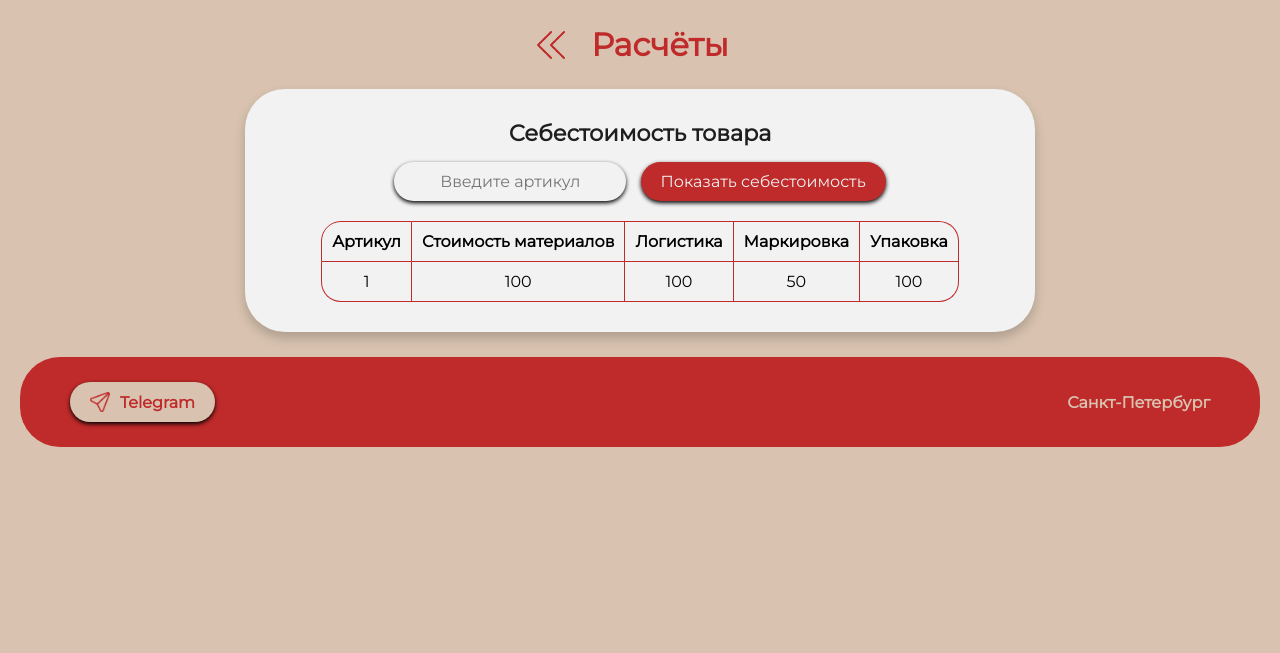
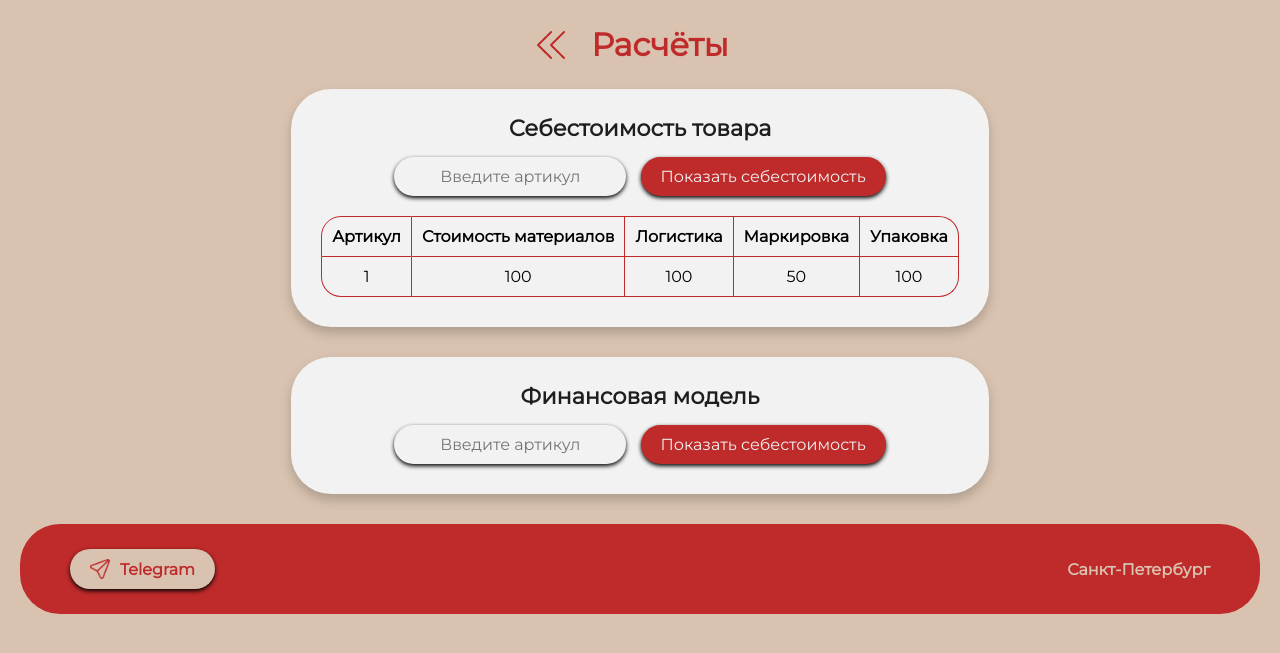
Before and after one commit to ddashikk/CandlesSellingManagement, a Django app: template main_app/templates/page_calculations.html in a window 1280 px wide. Shown: the part 110-763 px from the top of the page. Run offline with Django 5.2, Linux system fonts and the light colour scheme; the template is opened without the code that fills it, so the values that code supplies are empty; parts of the project's set-up code (start-up, migrations or seed data) failed here and were passed over.

Commit message:
- Added block for financial model on page calculations. - Minor changes.

```diff
--- a/main_app/static/css/style.css
+++ b/main_app/static/css/style.css
@@ -286,29 +286,29 @@ footer {
 }
 
 .details_image {
-    max-width: 40%;
+    max-width: 30%;
     border-radius: 40px;
     box-shadow: 0 2px 4px rgba(0, 0, 0, 1.0);
     transition: transform 0.1s;
     cursor: pointer;
-    margin-right: 50px;
+    margin-right: 100px;
 }
 
 #product_details .name {
-    margin: 20px 30px;
+    margin: 20px 0px;
     font-size: 1.4rem;
     font-weight: bold;
     color: #1E1E1E;
 }
 
 #product_details .aroma, #product_details .weight, #product_details .ID {
-    margin: 10px 30px;
+    margin: 10px 0px;
     font-size: 1.2rem;
     color: #1E1E1E;
 }
 
 #product_details .selling_price {
-    margin: 10px 30px;
+    margin: 10px 0px;
     font-size: 1.4rem;
     font-weight: bold;
     color: #BF2A2A;
@@ -337,7 +337,7 @@ footer {
     margin: 10px 0px;
 }
 
-.cart_grid {
+.grid {
     display: flex;
     flex-direction: column;
     align-items: stretch;
@@ -429,7 +429,7 @@ footer {
     justify-content: center;
 }
 
-.costs {
+.calcs {
     display: flex;
     flex-direction: column;
     align-items: center;
@@ -438,16 +438,19 @@ footer {
     padding: 20px;
     box-shadow: 0 6px 12px rgba(0, 0, 0, 0.2);
     border-radius: 40px;
-    width: 750px;
+    margin: 0px 50px 30px 50px;
 }
 
-.title_costs {
+.calcs:last-child {
+    margin: 0px 50px 5px 50px;
+}
+
+.title_calcs {
     font-size: 1.4rem;
     font-weight: bold;
     text-align: center;
     color: #1E1E1E;
-    margin-top: 10px;
-    margin-bottom: 5px;
+    margin: 5px 0px;
 }
 
 #table_costs {
--- a/main_app/templates/page_calculations.html
+++ b/main_app/templates/page_calculations.html
@@ -38,9 +38,11 @@
                 </button>
                 <div class = "section_title">Расчёты</div>
             </div>
+
+            <div class = "grid">
                 <!-- Product cost -->
-            <div class="costs">
-                <div class="title_costs">Себестоимость товара</div>
+                <div class="calcs">
+                    <div class="title_calcs">Себестоимость товара</div>
                     <div class="buttons_for_costs">
                         <input class="input_costs" type = "text" id = "IDInput" placeholder = "Введите артикул">
                         <button class="button_costs" onclick = "showDetails()">Показать себестоимость</button>
@@ -65,6 +67,15 @@
                 </div>
 
                 <!-- Financial Model -->
+                <div class="calcs">
+                    <div class="title_calcs">Финансовая модель</div>
+                    <div class="buttons_for_costs">
+                        <input class="input_costs" type = "text" id = "IDInput" placeholder = "Введите артикул">
+                        <button class="button_costs" onclick = "showDetails()">Показать себестоимость</button>
+                    </div>
+
+                </div>
+            </div>
 
             <!-- <script src="../static/js/page_calculations.js"></script> -->
         </section>
--- a/main_app/templates/page_cart.html
+++ b/main_app/templates/page_cart.html
@@ -40,7 +40,7 @@
             </div>
 
             <!-- Cart grid -->
-            <div class = "cart_grid" id = "cart_items">
+            <div class = "grid" id = "cart_items">
                 <!-- Cart item 1 -->
                 <div class = "cart_item">
                     <!-- Cart item info -->
```
Lines whose indentation alone changed are shown as unchanged.
